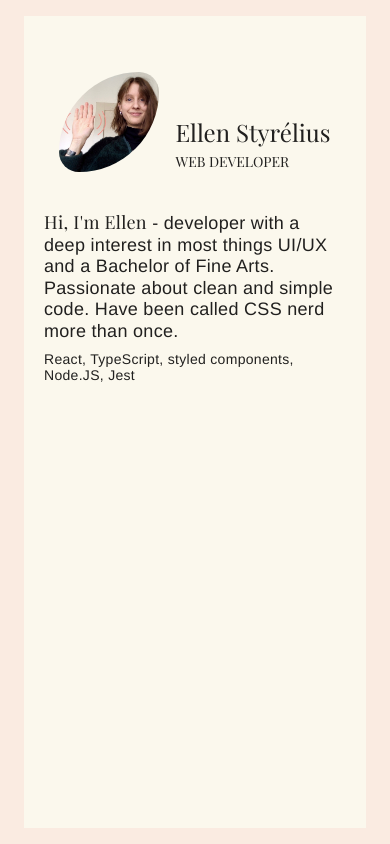
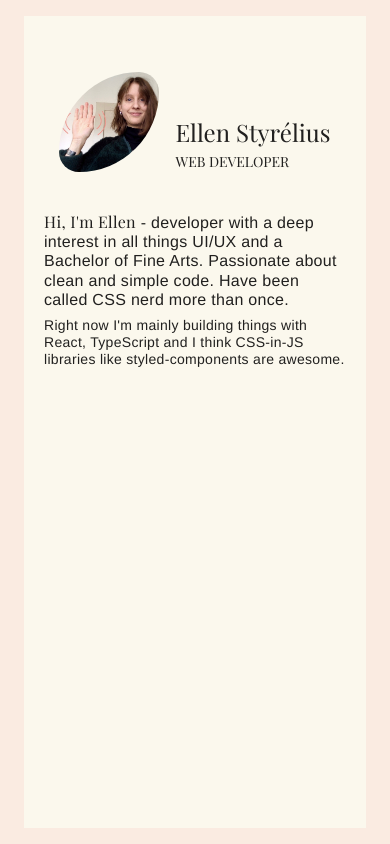
Before and after one commit to styrelius/about-me, a React (Create React App) app: page / in a window 390 px wide. Built offline with nearby package versions, Linux system fonts and the light colour scheme.

Commit message:
Change copy in presentation.jsx, and add some media query mobileScreen declarations.

```diff
--- a/src/components/presentation.jsx
+++ b/src/components/presentation.jsx
@@ -1,5 +1,7 @@
 import React from 'react'
 import styled from 'styled-components/macro'
+
+import { mobileScreen } from '../styles/media-queries'
 
 const Container = styled.section({
   width: '100%',
@@ -11,7 +13,7 @@ const Container = styled.section({
 })
 
 const PresentationText = styled.p({
-  width: 460,
+  width: 480,
   maxWidth: '100%',
   padding: 4,
   fontFamily: '"Helvetica Neue", Helvetica, Arial, sans-serif',
@@ -19,25 +21,34 @@ const PresentationText = styled.p({
   fontWeight: 200,
   lineHeight: 1.2,
   letterSpacing: 0.3,
+  [mobileScreen]: {
+    fontSize: 16,
+  },
 })
 
-const FirstLine = styled.span({
+const FirstWords = styled.span({
   fontFamily: '"Playfair Display", Georgia, "Times New Roman", serif',
 })
 
 const TechText = styled(PresentationText)({
   fontSize: 14,
+  [mobileScreen]: {
+    fontSize: 14,
+  },
 })
 
 export function Presentation() {
   return (
     <Container>
       <PresentationText>
-        <FirstLine>Hi, I'm Ellen</FirstLine> - developer with a deep interest in most things UI/UX
+        <FirstWords>Hi, I'm Ellen</FirstWords> - developer with a deep interest in all things UI/UX
         and a Bachelor of Fine Arts. Passionate about clean and simple code. Have been called CSS
         nerd more than once.
       </PresentationText>
-      <TechText>React, TypeScript, styled components, Node.JS, Jest</TechText>
+      <TechText>
+        Right now I'm mainly building things with React, TypeScript and I think CSS-in-JS libraries
+        like styled-components are awesome.
+      </TechText>
     </Container>
   )
 }
```
